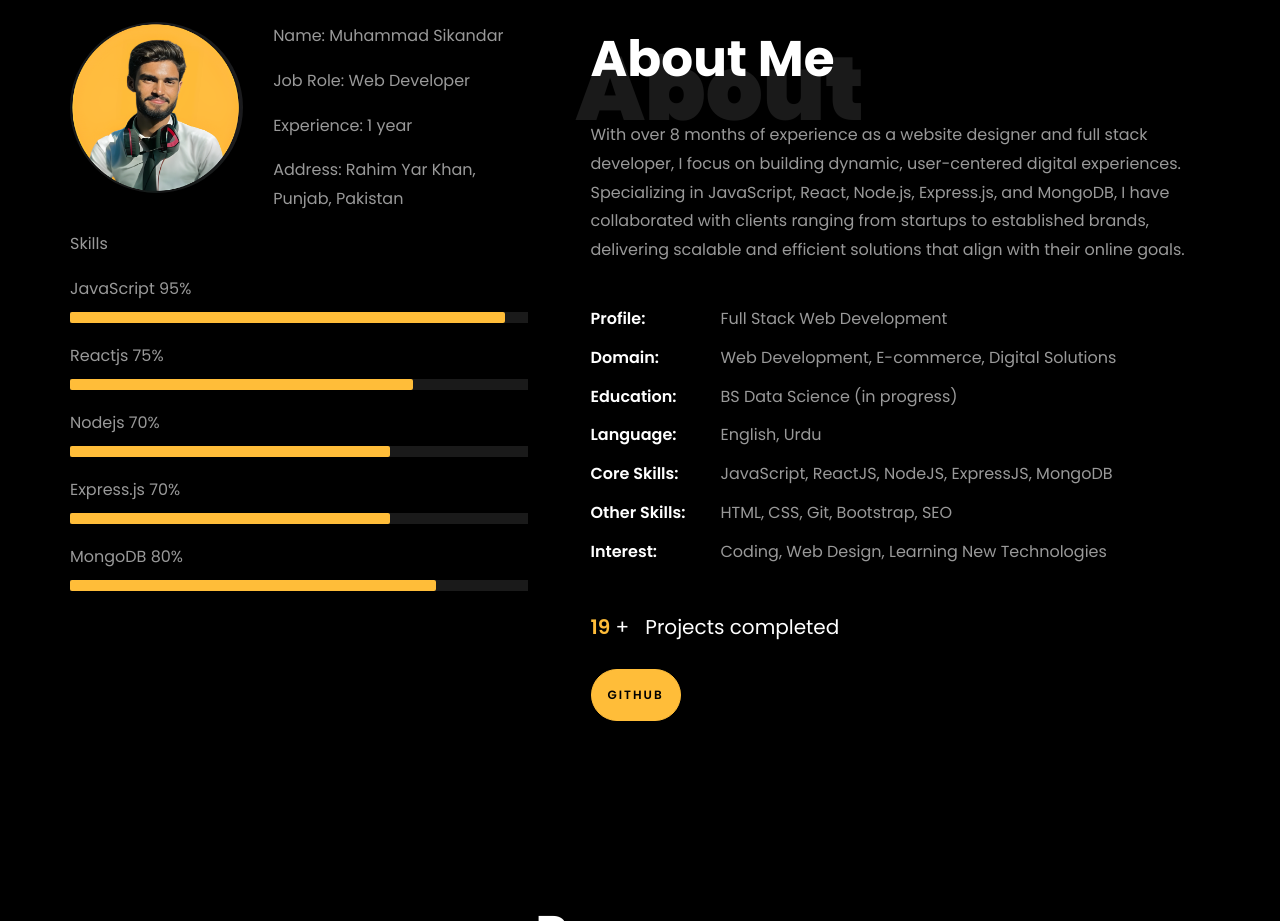
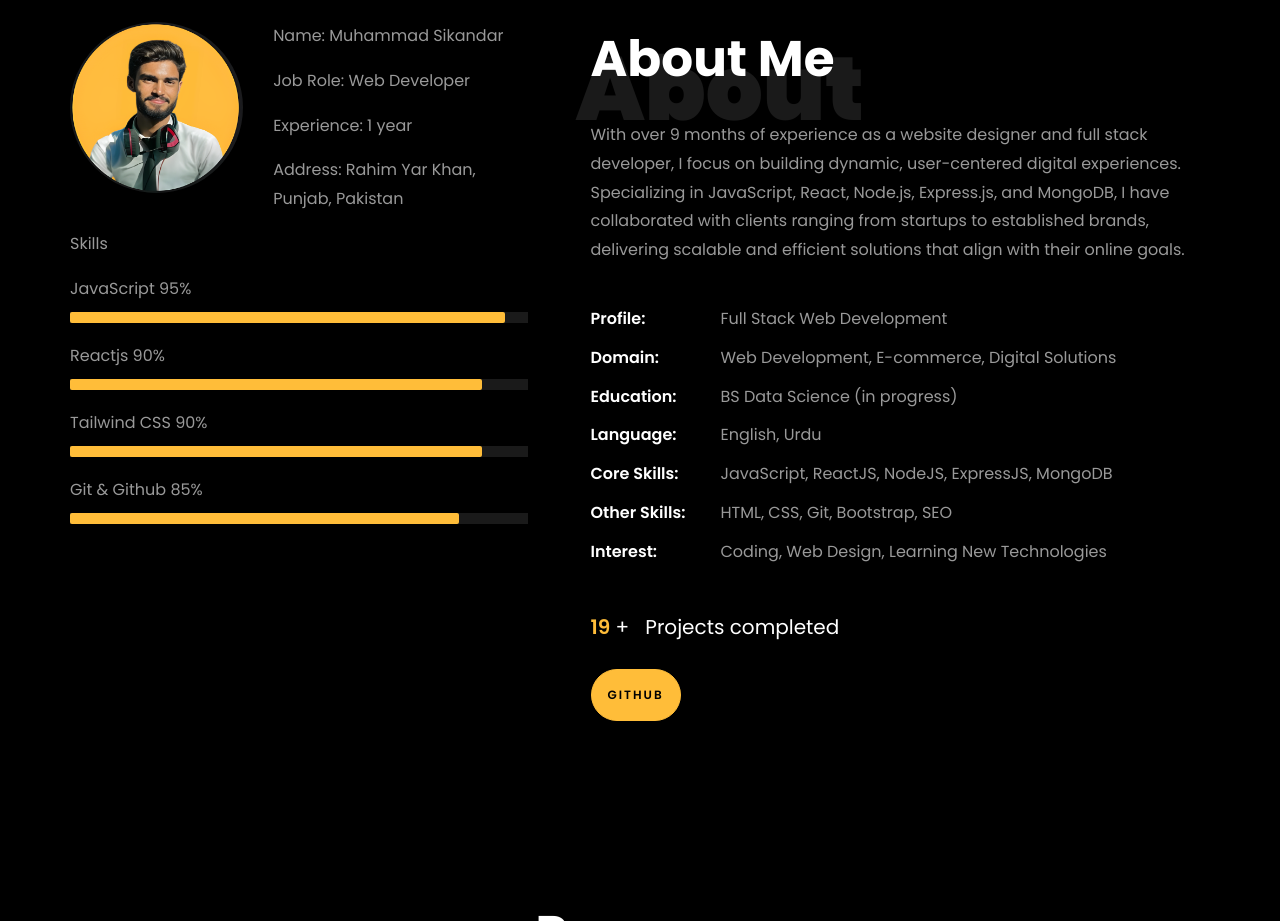
Before and after one commit to MuhammadSikandar3105/My-Personal-Portfolio, a plain HTML site: page index.html in a window 1280 px wide. Shown: the part 840-1761 px from the top of the page. Drawn offline with Linux system fonts and the light colour scheme; animation ran at ten frames a second; files whose address does not match are found by name.

Commit message:
Update index.html
update experience time

```diff
--- a/index.html
+++ b/index.html
@@ -267,29 +267,24 @@
 											aria-valuenow="95" aria-valuemin="0" aria-valuemax="100"></div>
 									</div>
 
-									<span>Reactjs</span> <span class="pull-right">75%</span>
+									<span>Reactjs</span> <span class="pull-right">90%</span>
 									<div class="progress">
-										<div class="progress-bar" role="progressbar" style="width: 75%"
-											aria-valuenow="75" aria-valuemin="0" aria-valuemax="100"></div>
+										<div class="progress-bar" role="progressbar" style="width: 90%"
+											aria-valuenow="90" aria-valuemin="0" aria-valuemax="100"></div>
 									</div>
 
-									<span>Nodejs</span> <span class="pull-right">70%</span>
+									<span>Tailwind CSS</span> <span class="pull-right">90%</span>
 									<div class="progress">
-										<div class="progress-bar" role="progressbar" style="width: 70%"
-											aria-valuenow="70" aria-valuemin="0" aria-valuemax="100"></div>
+										<div class="progress-bar" role="progressbar" style="width: 90%"
+											aria-valuenow="90" aria-valuemin="0" aria-valuemax="100"></div>
 									</div>
 
-									<span>Express.js</span> <span class="pull-right">70%</span>
+									<span>Git & Github</span> <span class="pull-right">85%</span>
 									<div class="progress">
-										<div class="progress-bar" role="progressbar" style="width: 70%"
-											aria-valuenow="70" aria-valuemin="0" aria-valuemax="100"></div>
+										<div class="progress-bar" role="progressbar" style="width: 85%"
+											aria-valuenow="85" aria-valuemin="0" aria-valuemax="100"></div>
 									</div>
 
-									<span>MongoDB</span> <span class="pull-right">80%</span>
-									<div class="progress">
-										<div class="progress-bar" role="progressbar" style="width: 80%"
-											aria-valuenow="80" aria-valuemin="0" aria-valuemax="100"></div>
-									</div>
 								</div>
 							</div>
 						</div>
@@ -302,7 +297,7 @@
 
 								<h2 class="mb-4">About Me<h1 class="big">About</h1></h2>
 
-								<p>With over 8 months of experience as a website designer and full stack developer, I
+								<p>With over 9 months of experience as a website designer and full stack developer, I
 									focus on building dynamic, user-centered digital experiences. Specializing in
 									JavaScript, React, Node.js, Express.js, and MongoDB, I have collaborated with
 									clients ranging from startups to established brands, delivering scalable and
```
